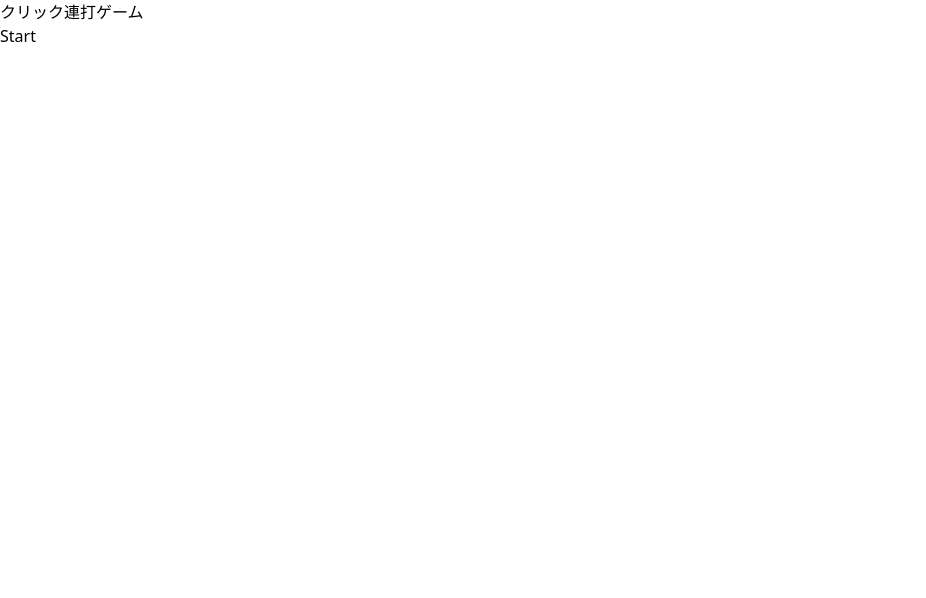
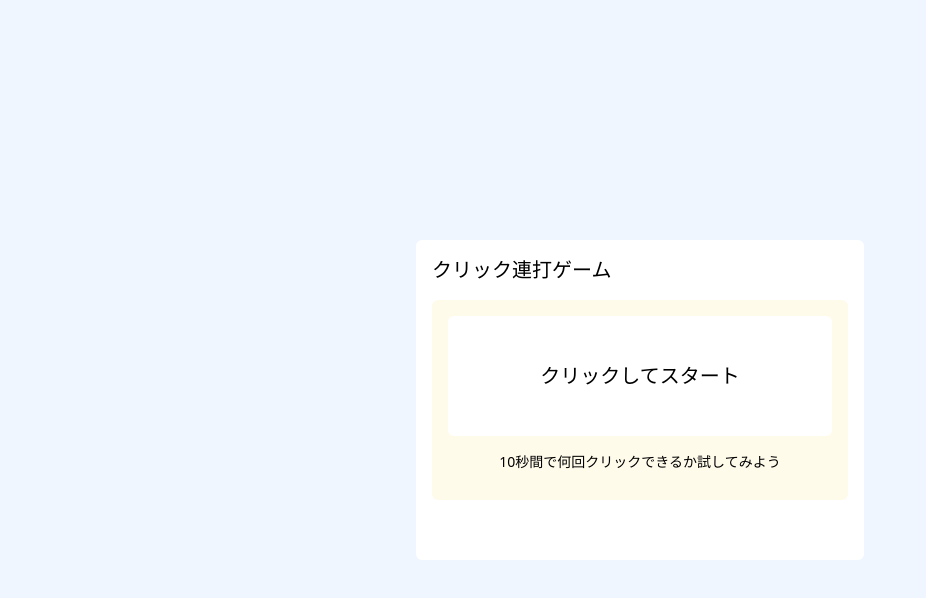
Before and after one commit to masakiYLv1/build-with-react, a React (Vite) app in the folder apps/002-click-game/: page / in a window 1280 px wide. Shown: the top 598 px of the page, without its empty margins (0-926 px from the left). Built offline with nearby package versions, Linux system fonts and the light colour scheme.

Commit message:
スタート画面UI作成 Start.tsx

```diff
--- a/apps/002-click-game/src/App.tsx
+++ b/apps/002-click-game/src/App.tsx
@@ -10,14 +10,16 @@ function App() {
   const [phase, setPhase] = useState<GamePhase>("start");
 
   return (
-    <div>
-      <div>
-        <h1>クリック連打ゲーム</h1>
-      </div>
-      <div>
-        {phase === "start" && <Start />}
-        {phase === "playing" && <Playing />}
-        {phase === "result" && <Resutl />}
+    <div className="flex justify-center items-center h-screen bg-blue-50">
+      <div className="w-full max-w-md h-80 p-4 bg-white rounded-md">
+        <div className="mb-4">
+          <h1 className="text-xl">クリック連打ゲーム</h1>
+        </div>
+        <div className="h-50 p-4 bg-amber-50 rounded-md">
+          {phase === "start" && <Start />}
+          {phase === "playing" && <Playing />}
+          {phase === "result" && <Resutl />}
+        </div>
       </div>
     </div>
   );
--- a/apps/002-click-game/src/components/Start.tsx
+++ b/apps/002-click-game/src/components/Start.tsx
@@ -1,3 +1,14 @@
 export const Start = () => {
-  return <div>Start</div>;
+  return (
+    <div>
+      <div className="w-full h-30 mb-4 bg-white rounded-md">
+        <button className="w-full h-full text-xl cursor-pointer">
+          クリックしてスタート
+        </button>
+      </div>
+      <p className="text-sm text-center">
+        10秒間で何回クリックできるか試してみよう
+      </p>
+    </div>
+  );
 };
```
